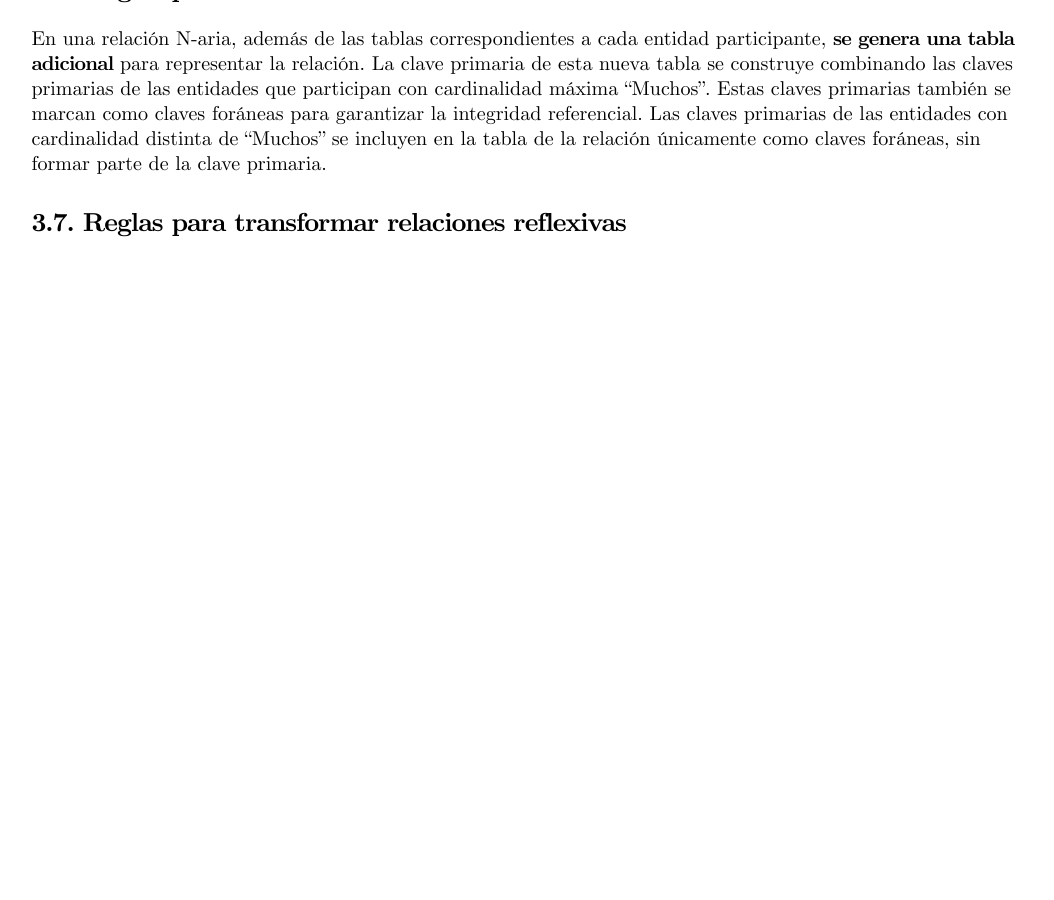
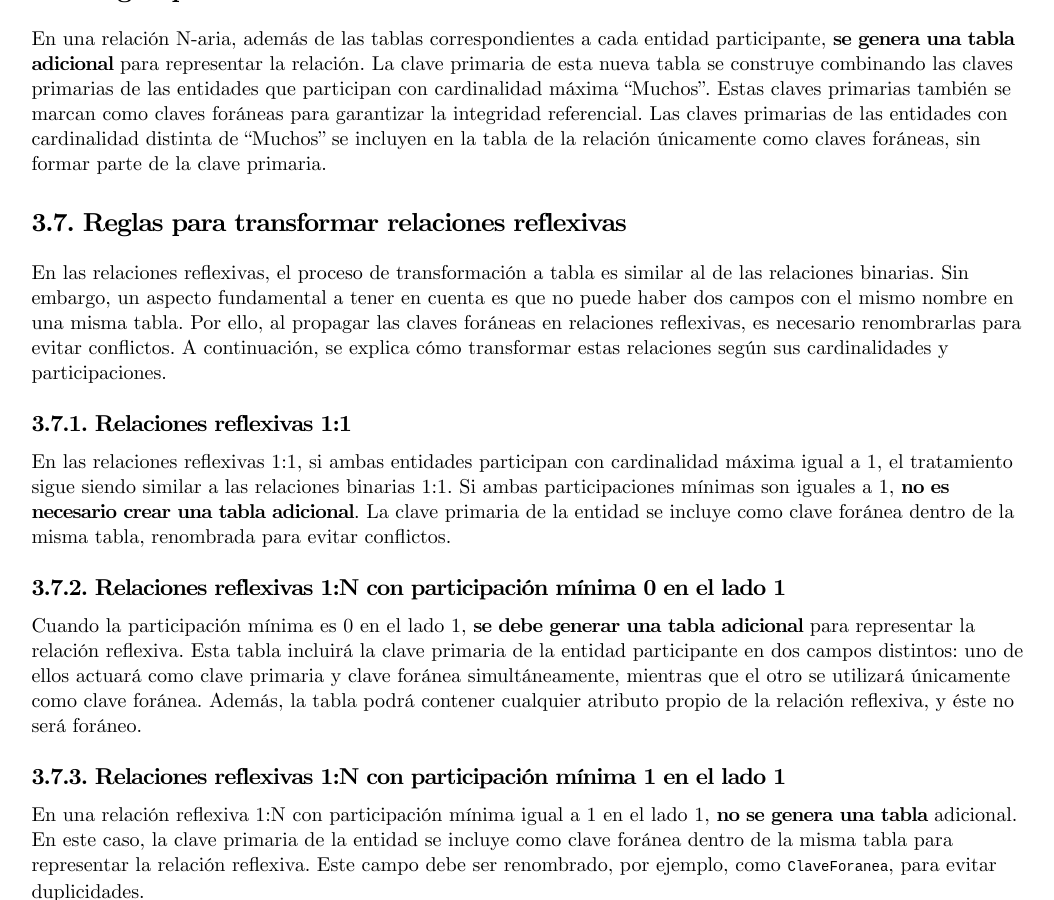
Before and after one commit to TeoRojas/teorojas.github.io, a Jekyll site: the page built from bases-de-datos/UD03-teoria.md, in a window 1280 px wide and 900 px high, scrolled down 6406 px. Shown: the whole window, without its empty margins (103-1157 px from the left). Built offline with Jekyll 4.4.1, drawn with Linux system fonts in a browser that asks for light colours; nearby versions of some CDN libraries; before the commit the page ends 6945 px from its top, so only the background shows below that; some of the changed text lies outside the part shown.

Commit message:
BBDD.UD03 -> 3.text complete

```diff
--- a/bases-de-datos/UD03-teoria.md
+++ b/bases-de-datos/UD03-teoria.md
@@ -197,7 +197,7 @@ En las relaciones uno a uno, el proceso de transformación **dependerá del valo
 
 2. **Una participación mínima tiene valor 0**: cuando en una relación binaria solo una de las entidades tiene una participación mínima igual a 0 (es decir, participa de forma opcional), **no es necesario crear una tabla adicional**. En este caso, la clave primaria de la entidad con participación obligatoria se incorpora como clave foránea en la tabla de la entidad con participación opcional.
 
-3. **Ambas participaciones mínimas con valor 0**: cuando en una relación binaria ambas entidades tienen una cardinalidad mínima igual a 0 (es decir, ambas participan de forma opcional), **sí es necesario crear una tabla adicional**. En esta nueva tabla, las claves primarias de ambas entidades se incluyen como claves foráneas, y una de ellas se designa como clave primaria de la nueva tabla.
+3. **Ambas participaciones mínimas con valor 0**: cuando en una relación binaria ambas entidades tienen una cardinalidad mínima igual a 0 (es decir, ambas participan de forma opcional), **sí es necesario crear una tabla adicional**. En esta nueva tabla, las claves primarias de ambas entidades se incluyen como claves foráneas, y una de ellas se designa como clave primaria de la nueva tabla y la otra como clave única (UQ).
 
 ## 3.3. Reglas para transformar relaciones Uno a Muchos (1:N)
 
@@ -220,3 +220,23 @@ En una relación N:M, **siempre se crea una tabla adicional**. Esta tabla está
 En una relación N-aria, además de las tablas correspondientes a cada entidad participante, **se genera una tabla adicional** para representar la relación. La clave primaria de esta nueva tabla se construye combinando las claves primarias de las entidades que participan con cardinalidad máxima "Muchos". Estas claves primarias también se marcan como claves foráneas para garantizar la integridad referencial. Las claves primarias de las entidades con cardinalidad distinta de "Muchos" se incluyen en la tabla de la relación únicamente como claves foráneas, sin formar parte de la clave primaria.
 
 ## 3.7. Reglas para transformar relaciones reflexivas
+
+En las relaciones reflexivas, el proceso de transformación a tabla es similar al de las relaciones binarias. Sin embargo, un aspecto fundamental a tener en cuenta es que no puede haber dos campos con el mismo nombre en una misma tabla. Por ello, al propagar las claves foráneas en relaciones reflexivas, es necesario renombrarlas para evitar conflictos. A continuación, se explica cómo transformar estas relaciones según sus cardinalidades y participaciones.
+
+### 3.7.1. Relaciones reflexivas 1:1
+En las relaciones reflexivas 1:1, si ambas entidades participan con cardinalidad máxima igual a 1, el tratamiento sigue siendo similar a las relaciones binarias 1:1. Si ambas participaciones mínimas son iguales a 1, **no es necesario crear una tabla adicional**. La clave primaria de la entidad se incluye como clave foránea dentro de la misma tabla, renombrada para evitar conflictos.
+
+### 3.7.2. Relaciones reflexivas 1:N con participación mínima 0 en el lado 1
+Cuando la participación mínima es 0 en el lado 1, **se debe generar una tabla adicional** para representar la relación reflexiva. Esta tabla incluirá la clave primaria de la entidad participante en dos campos distintos: uno de ellos actuará como clave primaria y clave foránea simultáneamente, mientras que el otro se utilizará únicamente como clave foránea. Además, la tabla podrá contener cualquier atributo propio de la relación reflexiva, y éste no será foráneo.
+
+### 3.7.3. Relaciones reflexivas 1:N con participación mínima 1 en el lado 1
+En una relación reflexiva 1:N con participación mínima igual a 1 en el lado 1, **no se genera una tabla** adicional. En este caso, la clave primaria de la entidad se incluye como clave foránea dentro de la misma tabla para representar la relación reflexiva. Este campo debe ser renombrado, por ejemplo, como `ClaveForanea`, para evitar duplicidades.
+
+### 3.7.4. Relaciones reflexivas N:M
+En las relaciones reflexivas N:M, **siempre es necesario generar una tabla adicional** para representar la relación. Esta tabla incluirá dos claves foráneas que referencian la clave primaria de la entidad participante. Estas claves deben ser renombradas, por ejemplo, como `Clave1` y `Clave2`, para evitar conflictos dentro de la tabla. Además, la tabla puede contener los atributos propios de la relación reflexiva, si los hubiera. La clave primaria de esta tabla será la combinación de las dos claves foráneas, lo que garantiza que cada par de relaciones reflexivas se represente de forma única.
+
+## 3.8. Reglas para transformar relaciones jerárquicas
+
+- En el caso de jerarquías, se debe crear una tabla para la entidad supertipo, salvo que tenga tan pocos atributos que resulte más práctico no representarla como una tabla independiente.
+- Si una entidad subtipo no tiene atributos propios ni está relacionada con ninguna otra entidad, desaparece del modelo. Sin embargo, si la entidad subtipo tiene algún atributo, se creará una tabla para ella. Si no posee una clave primaria propia, heredará la clave de la entidad supertipo.
+- Cuando la relación es exclusiva, el atributo que define la jerarquía se incorpora en la tabla de la entidad supertipo. No obstante, si se ha optado por crear una tabla independiente para cada una de las entidades subtipo, no es necesario incluir este atributo en la tabla de la entidad supertipo.
```
